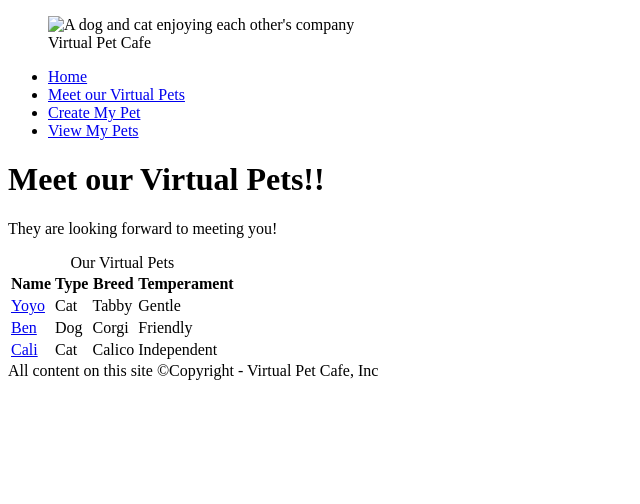
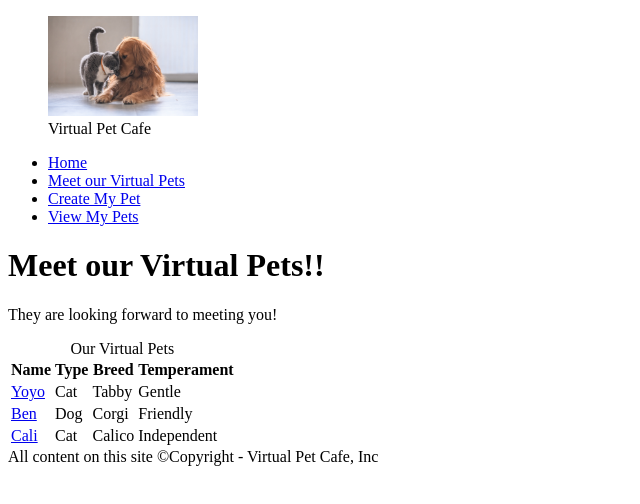
Before and after one commit to DeborahK/petcafe---GitHub-Test-3, a plain HTML site: page pet-list.html in a window 1280 px wide. Shown: the whole page, without its empty margins (0-640 px from the left). Drawn offline with Linux system fonts and the light colour scheme; the site is published under a folder, as on GitHub Pages, so addresses that start at the root find nothing.

Commit message:
Change to file path

```diff
--- a/pet-list.html
+++ b/pet-list.html
@@ -9,7 +9,7 @@
 <body>
   <header>
     <figure>
-      <img src="/images/pets.jpg"
+      <img src="images/pets.jpg"
            alt="A dog and cat enjoying each other's company"
            height="100" width="150">
       <figcaption>Virtual Pet Cafe</figcaption>
```
